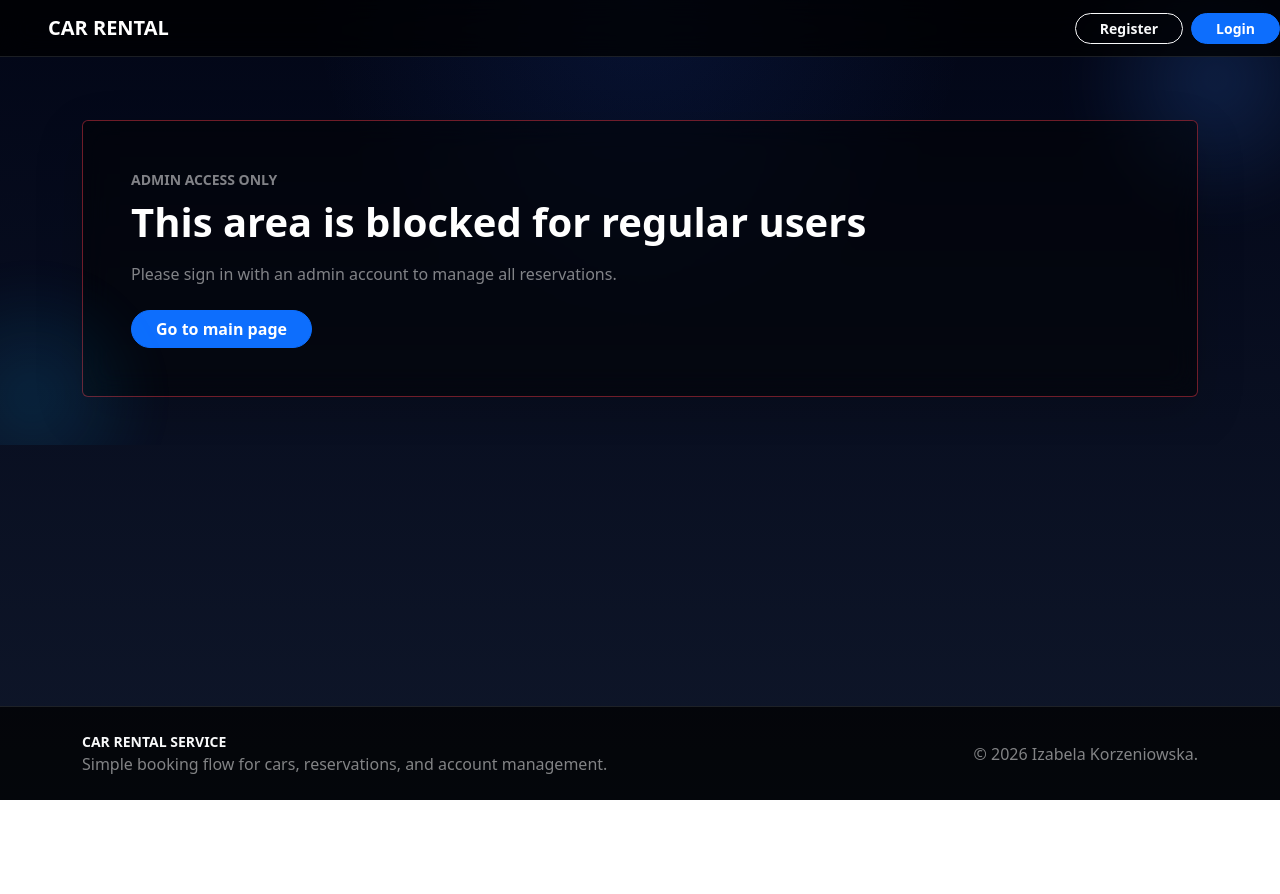
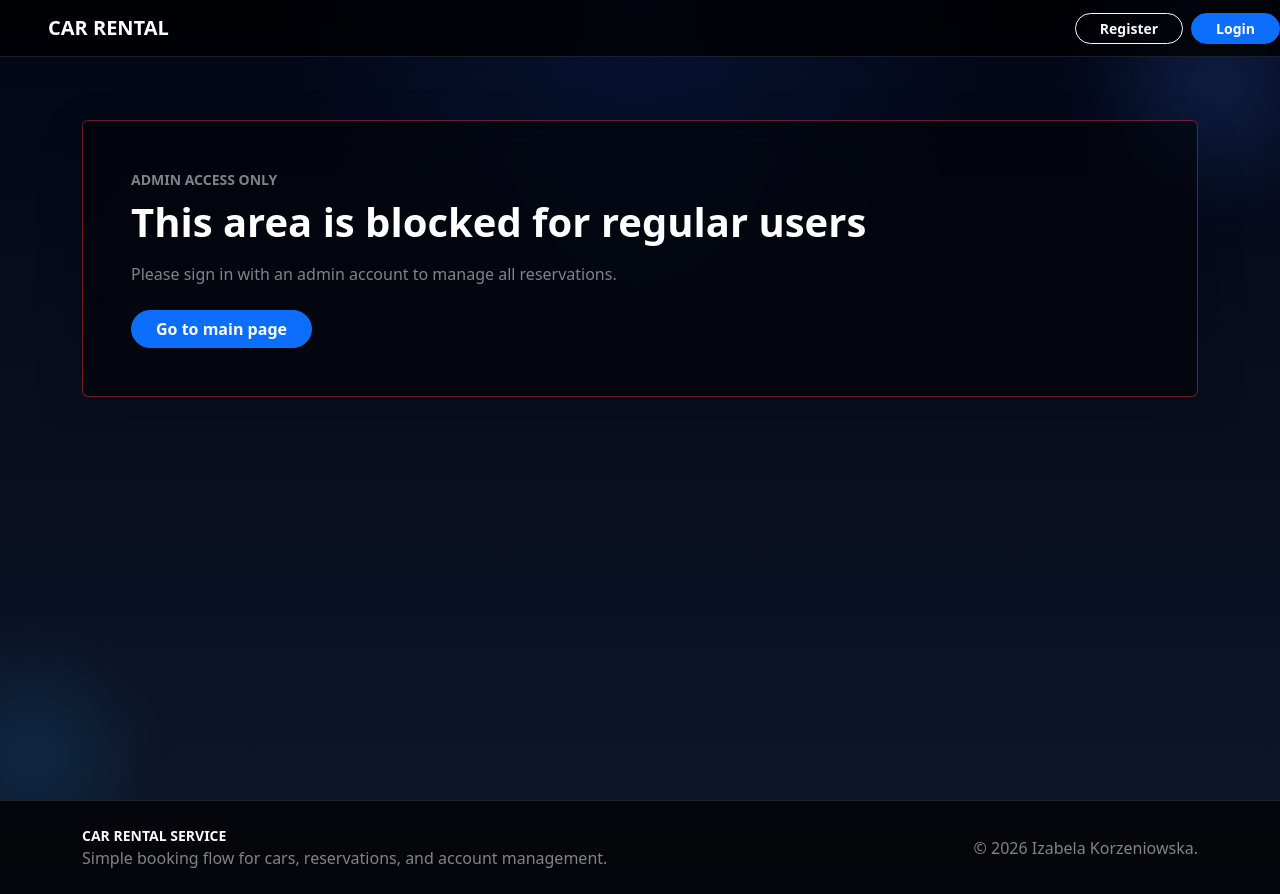
Before and after one commit to IzabelaxKo/cars, a React app in the folder frontend-wypozyczalnia/: page /admin in a window 1280 px wide. Before the commit the page ends 800 px from the top, so only its background shows below. Built offline with nearby package versions, Linux system fonts and the light colour scheme; the HTML template or start-up script is replaced by a standard one.

Commit message:
Final touch in navbar

```diff
--- a/frontend-wypozyczalnia/src/App.css
+++ b/frontend-wypozyczalnia/src/App.css
@@ -1,5 +1,8 @@
 .app-shell {
 	position: relative;
+	display: block;
+	width: 100%;
+	min-height: 100vh;
 	overflow: hidden;
 }
 
--- a/frontend-wypozyczalnia/src/components/Navbar.jsx
+++ b/frontend-wypozyczalnia/src/components/Navbar.jsx
@@ -34,10 +34,10 @@ export default function Navbar() {
                     ) : (
                         <>
                             <button
-                                className="btn btn-outline-light fw-semibold d-flex align-items-center px-1 justify-content-center me-1 h-100"
+                                className="btn btn-outline-primary btn-sm fw-semibold d-flex align-items-center justify-content-center me-1 rounded-circle"
                                 onClick={() => setMenuOpen(!menuOpen)}
                                 aria-label={userName}
-                                style={{ minWidth: '40px'}}
+                                style={{ minWidth: '40px', minHeight: '40px', padding: 0 }}
                             > 👤
                             </button>
                             {menuOpen && (
--- a/frontend-wypozyczalnia/src/pages/UserPanel.jsx
+++ b/frontend-wypozyczalnia/src/pages/UserPanel.jsx
@@ -42,9 +42,7 @@ export default function UserPanel() {
                     setUserId(user._id)
                     saveAuthSession({ [AUTH_KEYS.userId]: user._id })
                 }
-            } catch {
-                // ignore; the fallback state below is enough
-            }
+            } catch { }
         }
 
         resolveUserId()
@@ -190,7 +188,7 @@ export default function UserPanel() {
     }
 
     return (
-        <main className="app-shell py-5 h-100 pb-0">
+        <main className="app-shell py-5 h-100 w-100 pb-0">
             <Navbar />
             <div className="container py-4 py-lg-5 mt-4">
                 <div className="row align-items-end g-4 mb-4">
```
